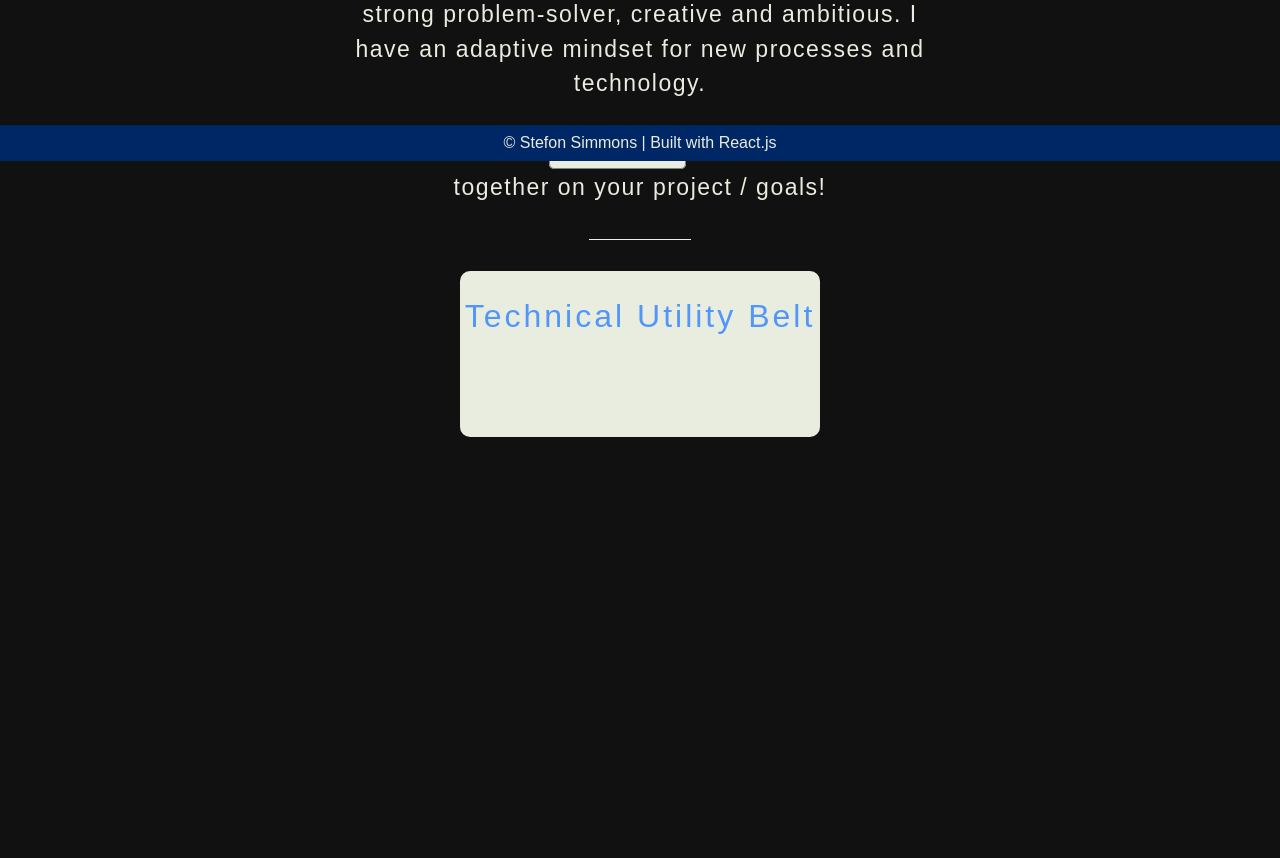
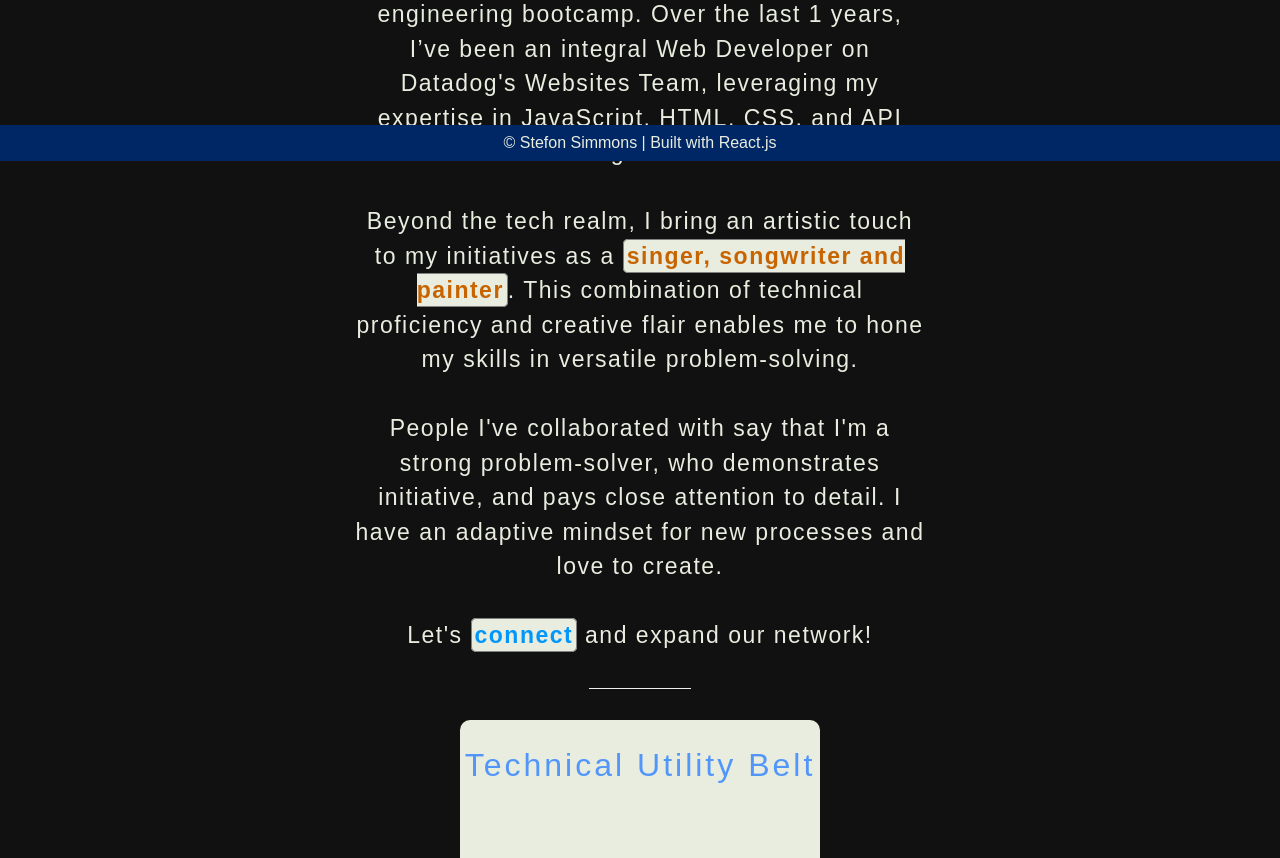
Before and after one commit to StefonSimmons/portfolio, a React (Create React App) app in the folder portfolio_app/: page /about in a window 1280 px wide. Shown: the part 640-1498 px from the top of the page. Before the commit the page ends 1205 px from the top, so only its background shows below. Built offline with nearby package versions, Linux system fonts and the light colour scheme.

Commit message:
update about me and resume link

```diff
--- a/portfolio_app/src/components/AboutMe.jsx
+++ b/portfolio_app/src/components/AboutMe.jsx
@@ -1,7 +1,6 @@
 import React from 'react'
 import styled from 'styled-components'
 import { Link } from 'react-router-dom'
-
 // import stefonProfile from '../images/stefon.jpg'
 
 const AboutContainer = styled.main`
@@ -116,6 +115,24 @@ const Divider = styled.hr`
 
 export default function AboutMe() {
 
+  const [years, setYears] = React.useState()
+  React.useEffect(() => {
+
+    setYears(getYear())
+  }, [])
+
+  function getYear(){
+    // gets the number of years from my start date at datadog.
+    const startDate = new Date('9/13/2021')
+    const today = new Date()
+    const timeDiff = Math.abs(today - startDate)
+    const dayDiff = Math.ceil(timeDiff / (1000 * 60 * 60 * 24))
+
+    const numOfYears = dayDiff / 365
+    const whole = Math.floor(numOfYears)
+    const mod = numOfYears % whole
+    return whole + (mod >= .5 && .5 )
+  }
 
   return (
     <>
@@ -123,7 +140,7 @@ export default function AboutMe() {
         <AboutSection>
           <Header>About Me</Header>
           <Statement>
-            Welcome to my home online! <br></br><br></br>I’m a self-motivated <ArtLink to='/myart'>creative</ArtLink> with over 8 years experience working as an admin and teacher in higher education / higher education alternative institutions.<br></br><Link to='/webapps'><Code>Software development</Code></Link> lives as a media for my artisty and organization skills. <br></br><br></br> People I've collaborated with say that I'm a strong problem-solver, creative and ambitious. I have an adaptive mindset for new processes and technology.<br></br><br></br>Feel free to <Linked to='/contact'>Reach Out</Linked> so we can work together on your project / goals!
+            Welcome to my home online! <br></br><br></br>I’m a multifaceted professional with a decade-long career trajectory encompassing roles in <Link to='/webapps'><Code>website development</Code></Link>, education, and the arts. <br></br><br></br>My journey consists of 6.5 years as a Registrar at a post-secondary school for film and television, followed by a year as a Software Engineer Instructor at a distinguished software engineering bootcamp. Over the last {years} years, I’ve been an integral Web Developer on Datadog's Websites Team, leveraging my expertise in JavaScript, HTML, CSS, and API integrations.<br></br><br></br>Beyond the tech realm, I bring an artistic touch to my initiatives as a <ArtLink to='/myart'>singer, songwriter and painter</ArtLink>. This combination of technical proficiency and creative flair enables me to hone my skills in versatile problem-solving. <br></br><br></br> People I've collaborated with say that I'm a strong problem-solver, who demonstrates initiative, and pays close attention to detail. I have an adaptive mindset for new processes and love to create.<br></br><br></br>Let's <Linked to='/contact'>connect</Linked> and expand our network!
           </Statement>
         </AboutSection>
         <Divider />
--- a/portfolio_app/src/components/Resume/Resume.jsx
+++ b/portfolio_app/src/components/Resume/Resume.jsx
@@ -126,7 +126,7 @@ export default function Resume() {
           onMouseLeave={() => updateDisplay(false)}
         >
           {display ?
-            <Download href="https://drive.google.com/file/d/1QvVW-Mu9Cmn4vtSoBIYqzFjkO5IZczz-/view" target="_blank" rel="noopener noreferrer">
+            <Download href="https://docs.google.com/document/d/e/2PACX-1vSvbZ-StlnP1y2xOn_JGw3WhErcAfwlaEXpsmP0z7TDtBpVmjxMS35ePotYHvjZ8yB3DDqz-7KkE5m8/pub" target="_blank" rel="noopener noreferrer">
               Download my Resume <Arrow>⬇</Arrow>
             </Download>
             : ''
--- a/portfolio_app/src/data/experience-data.js
+++ b/portfolio_app/src/data/experience-data.js
@@ -25,7 +25,7 @@ const experience = [{
   business: "Datadog",
   startDate: "September 2021",
   endDate: "Present",
-  phrases: "A monitoring service for cloud-scale applications, providing monitoring of servers, databases, tools, and services through a SaaS-based data analytics platform"
+  phrases: "Datadog is a SaaS-based data analytics platform for cloud-scale applications. I build websites that promote Datadog's products, events, teams and culture."
 },{
   title: "instructional lead - sql, rails, react.js",
   business: "GENERAL ASSEMBLY",
```
